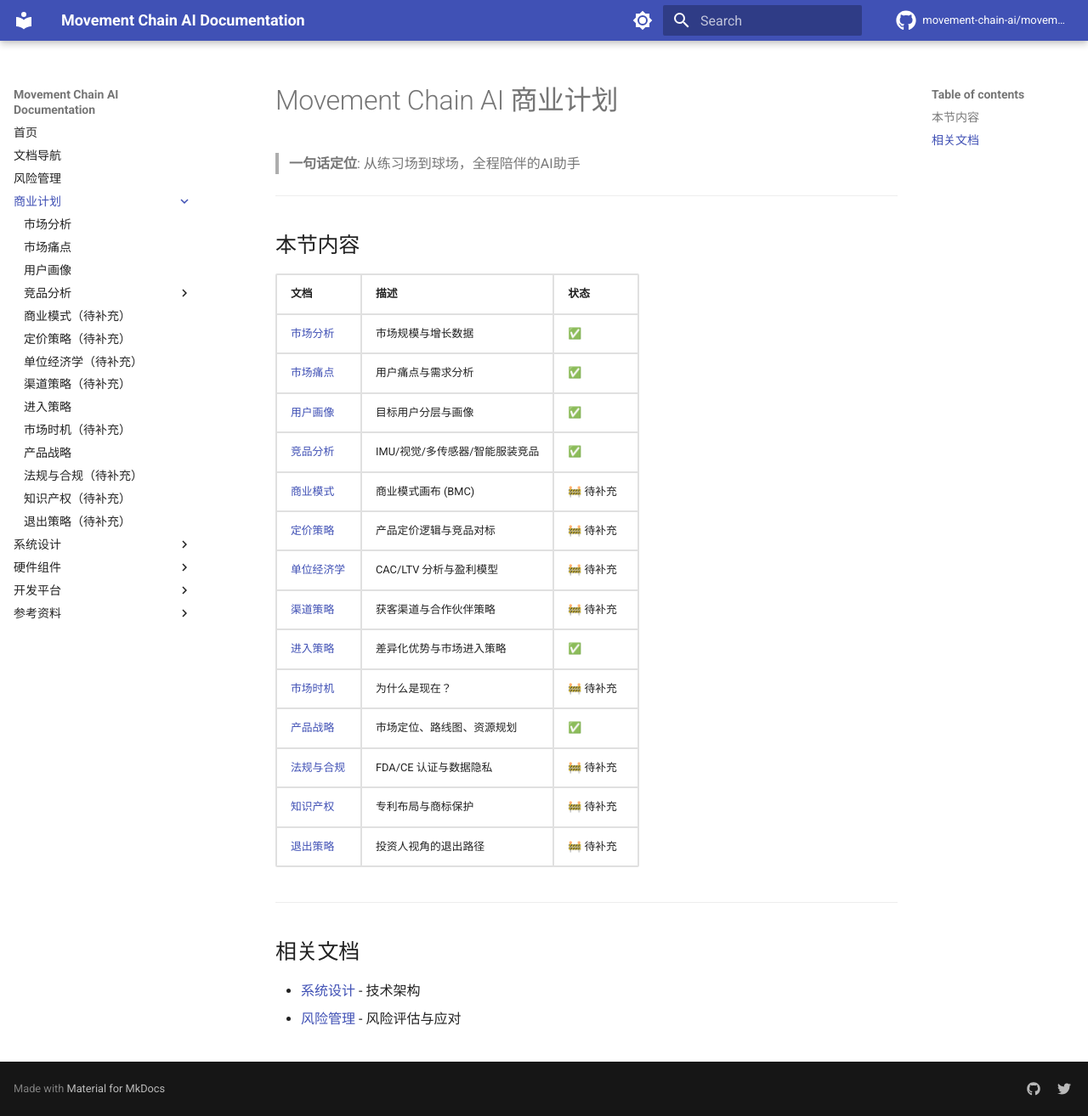
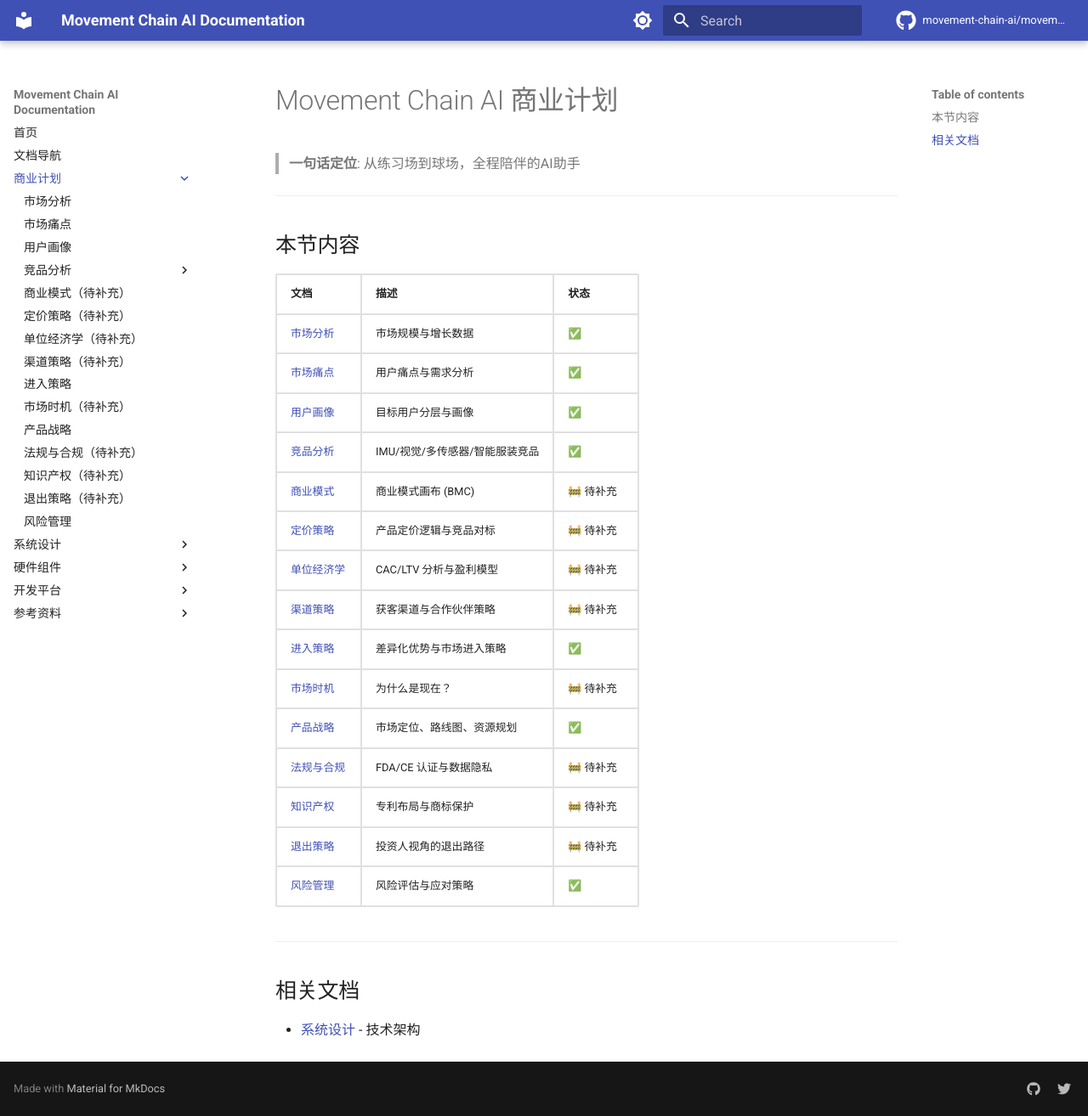
Before and after one commit to movement-chain-ai/movement-chain-docs, an MkDocs documentation site: the page built from docs/zh/product/index.md, in a window 1280 px wide and 1314 px high. Shown: the whole window at 85% size. Built offline with MkDocs 1.6.1 and Material for MkDocs 9.7.7, drawn with Linux system fonts in a browser that asks for light colours; comment, search, counter and statistics services are not loaded; the version menu is left out.

Commit message:
将风险管理移入商业计划章节

```diff
--- a/docs/zh/product/index.md
+++ b/docs/zh/product/index.md
@@ -22,10 +22,10 @@
 | [法规与合规](regulatory.md) | FDA/CE 认证与数据隐私 | 🚧 待补充 |
 | [知识产权](ip-strategy.md) | 专利布局与商标保护 | 🚧 待补充 |
 | [退出策略](exit-strategy.md) | 投资人视角的退出路径 | 🚧 待补充 |
+| [风险管理](../risk-management.md) | 风险评估与应对策略 | ✅ |
 
 ---
 
 ## 相关文档
 
 - [系统设计](../design/system-design.md) - 技术架构
-- [风险管理](../risk-management.md) - 风险评估与应对
--- a/mkdocs.yml
+++ b/mkdocs.yml
@@ -96,8 +96,6 @@ nav:
 
   - 文档导航: docs-guide.md
 
-  - 风险管理: risk-management.md
-
   - 商业计划:
       - product/index.md
       - 市场分析: product/market-analysis.md
@@ -118,6 +116,7 @@ nav:
       - 法规与合规（待补充）: product/regulatory.md
       - 知识产权（待补充）: product/ip-strategy.md
       - 退出策略（待补充）: product/exit-strategy.md
+      - 风险管理: risk-management.md
 
   - 系统设计:
       - design/index.md
```
